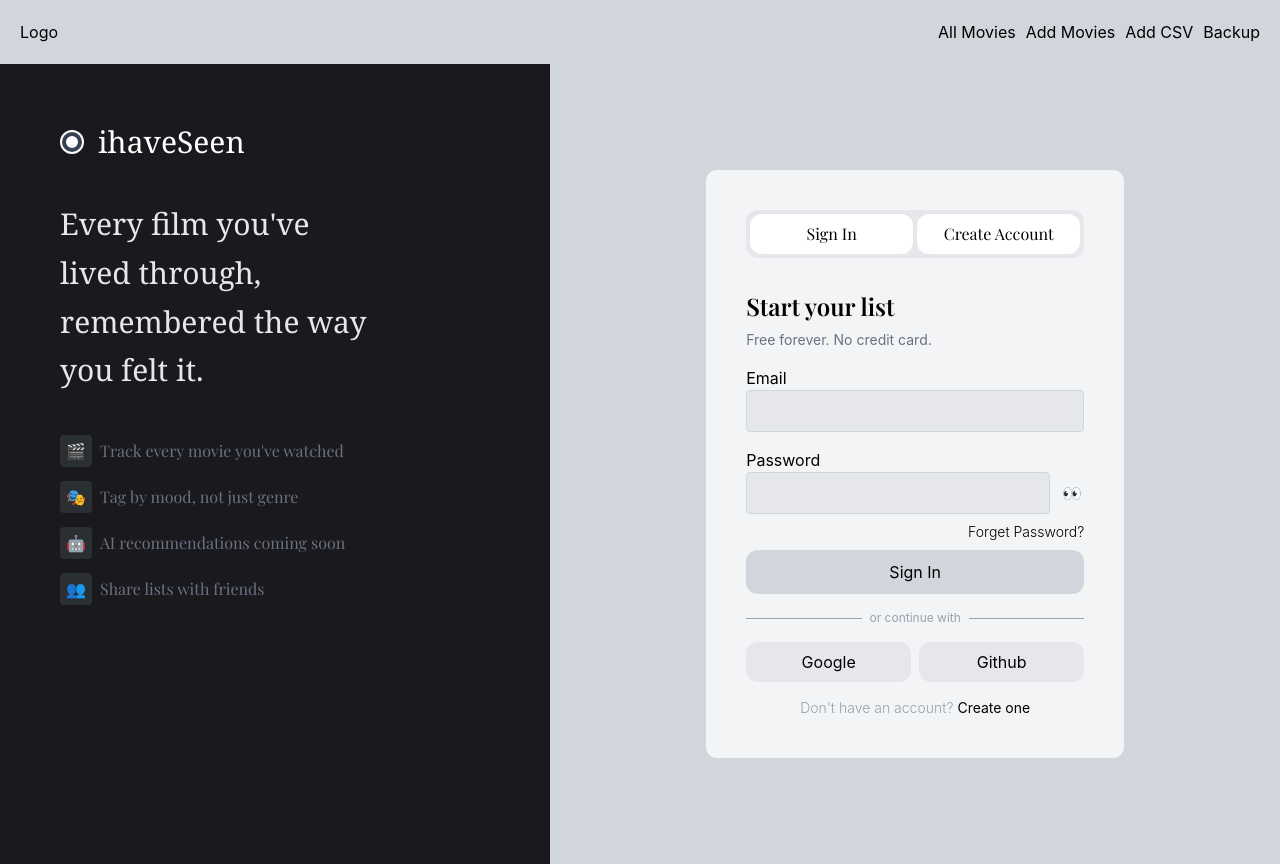
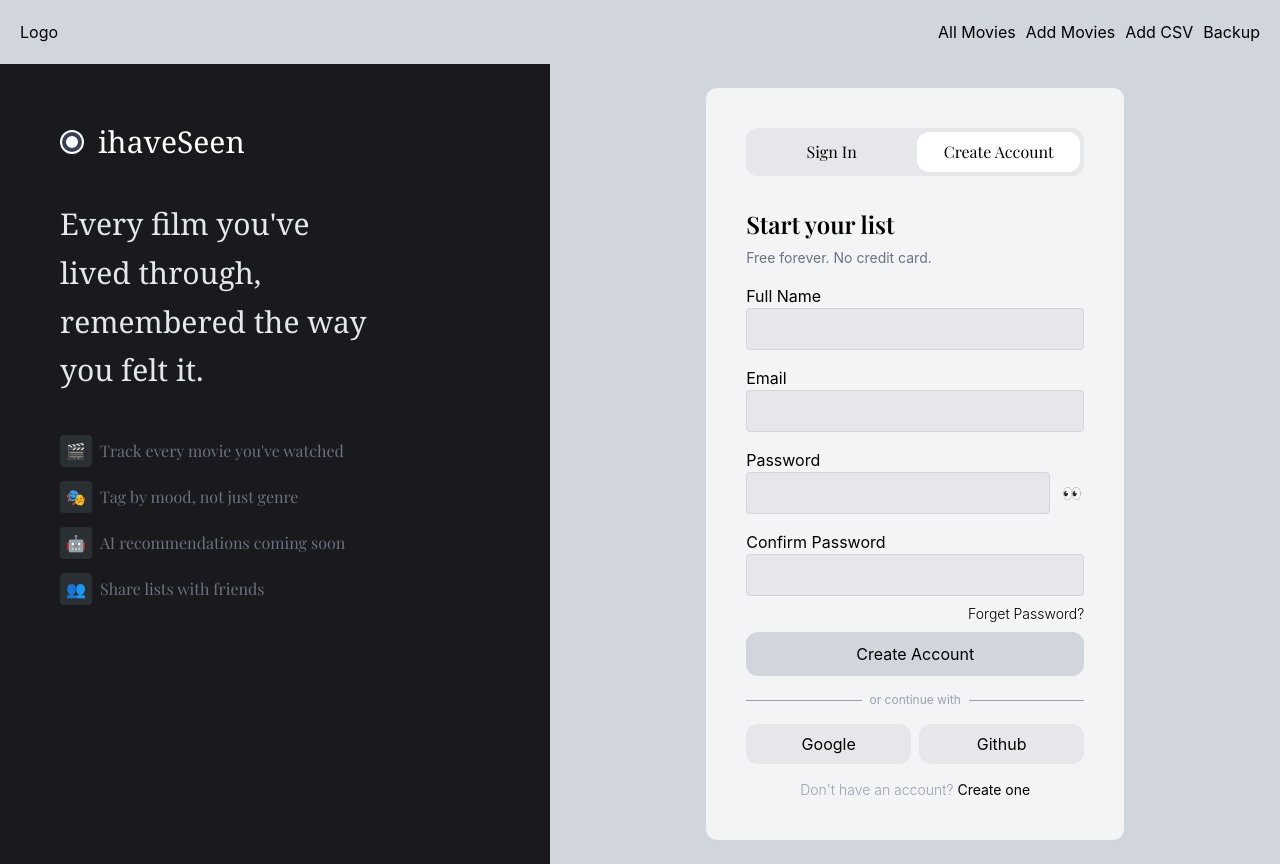
Before and after one commit to himanshuone/iHaveSeen, a React (Vite) app: page /login in a window 1280 px wide. Both pictures are taken after a click on the element "Create Account". Built offline with nearby package versions, Linux system fonts and the light colour scheme; a web font is replaced by a local one.

Commit message:
Sign Up UI

```diff
--- a/src/pages/login/Login.jsx
+++ b/src/pages/login/Login.jsx
@@ -39,8 +39,8 @@ function Login() {
                     <div className='bg-gray-100 h-fit border border-gray-300 rounded-xl w-full max-w-105 min-w-105 p-10 items-center justify-center shadow-black'>
 
                         <div className='bg-gray-200 p-1 flex rounded-xl space-x-1 w-full justify-evenly'>
-                            <div className='bg-white items-center w-full p-2 flex justify-center rounded-xl' onClick={()=>setaccount(true)}>Sign In</div>
-                            <div className='bg-white items-center w-full p-2 flex justify-center rounded-xl' onClick={() => setaccount(false)}>Create Account</div>
+                            <div className={`${account ? "bg-white" :"bg-gray-200"}  items-center w-full p-2 flex justify-center rounded-xl`} onClick={()=>setaccount(true)}>Sign In</div>
+                            <div className={`${!account ? "bg-white" : "bg-gray-200"} items-center w-full p-2 flex justify-center rounded-xl`} onClick={() => setaccount(false)}>Create Account</div>
                              </div>
                         {account?<SignIn/>:<SignUp/>}
 
--- a/src/pages/login/loginComponent/SignUp.jsx
+++ b/src/pages/login/loginComponent/SignUp.jsx
@@ -8,6 +8,11 @@ function SignUp() {
           <div className='mt-4 font-sans'>
               <form onSubmit={() => console.log("Hello")}>
                   <div>
+                      <label htmlFor="name">Full Name</label>
+                      <div className='border border-gray-300 rounded p-2 focus-within:border-pink-500 bg-gray-200'><input type="email" className='w-full h-full outline-0' />
+                      </div>
+                  </div>
+                  <div className='mt-4'>
                       <label htmlFor="Email">Email</label>
                       <div className='border border-gray-300 rounded p-2 focus-within:border-pink-500 bg-gray-200'><input type="email" className='w-full h-full outline-0' />
                       </div>
@@ -18,9 +23,15 @@ function SignUp() {
 
                       </div>
                           <div className='h-full ' onClick={() => console.log("Password Visible")}>👀</div>
-                      </div></div>
+                      </div>
+                      </div>
+                  <div className='mt-4'>
+                      <label htmlFor="password">Confirm Password</label>
+                      <div className='border border-gray-300 rounded p-2 focus-within:border-pink-500 bg-gray-200'><input type="Password" className='w-full h-full outline-0' />
+                      </div>
+                  </div>
                   <div className='text-sm font-light mt-2 w-full flex justify-end'>Forget Password?</div>
-                  <div className=' flex w-full border-0 bg-gray-300 p-2.5 rounded-xl items-center justify-center mt-2'>Sign In</div>
+                  <div className=' flex w-full border-0 bg-gray-300 p-2.5 rounded-xl items-center justify-center mt-2'>Create Account</div>
 
               </form>
               <div className='flex items-center text-xs mt-4'>
```
